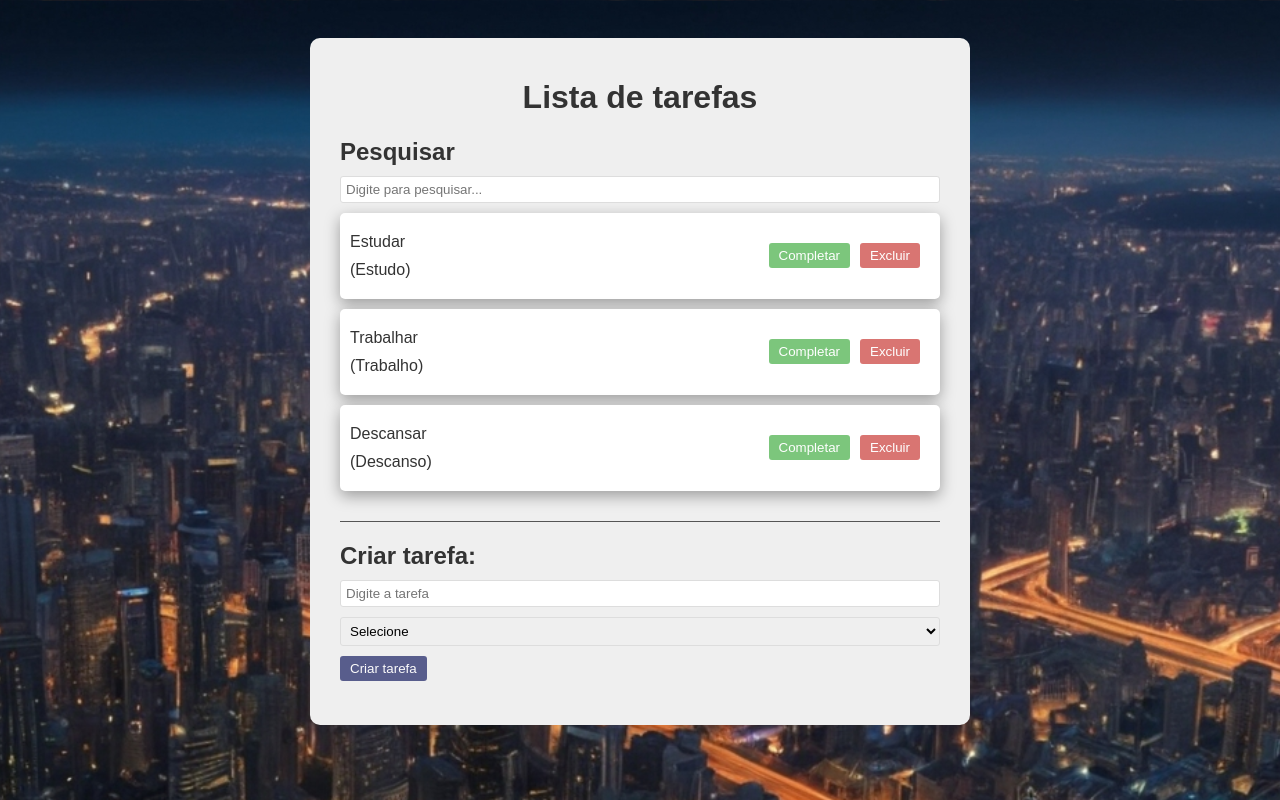
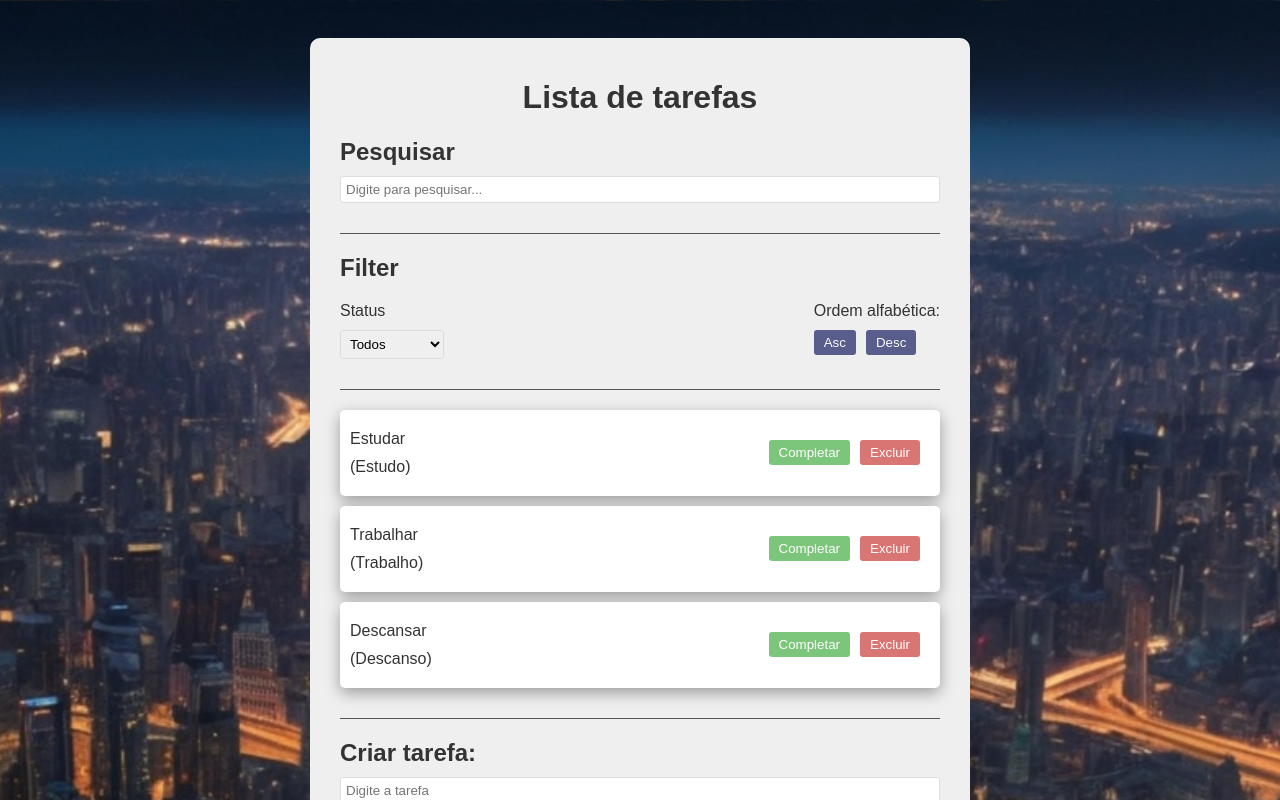
Before and after one commit to ViKMacedo/To-do, a React (Vite) app: page / in a window 1280 px wide. Shown: the top 800 px of the page. Built offline with nearby package versions, Linux system fonts and the light colour scheme.

Commit message:
Filter completed tasks

```diff
--- a/src/App.css
+++ b/src/App.css
@@ -85,3 +85,19 @@
   border-radius: 3px;
   width: 100%;
 }
+
+.filter, .search{
+  border-bottom: 1px solid #555;
+  margin-bottom: 20px;
+  padding-bottom: 20px;
+}
+
+.filter-option{
+  display: flex;
+  justify-content: space-between;
+  gap:3rem;
+}
+
+.filter-option-div{
+  flex: 1 0 0;
+}
--- a/src/App.tsx
+++ b/src/App.tsx
@@ -3,6 +3,7 @@
 import Todo from "./components/todoList";
 import Form from "./components/form";
 import Search from "./components/Search";
+import Filter from "./components/Filter";
 
 function App() {
   const [todos, setTodos] = useState([
@@ -57,12 +58,23 @@
 
   const [search, setSearch] = useState("");
 
+  const [filter, setFilter] = useState("All");
+  const [sort, setSort] = useState("Asc");
+
   return (
     <div className="app">
       <h1>Lista de tarefas</h1>
       <Search search={search} setSearch={setSearch} />
+      <Filter filter={filter} setFilter={setFilter} />
       <div className="todo-map">
         {todos
+          .filter((todo) =>
+            filter === "All"
+              ? true
+              : filter === "Completed"
+              ? todo.isComplete
+              : !todo.isComplete
+          )
           .filter((todo) =>
             todo.text.toLowerCase().includes(search.toLowerCase())
           )
--- /dev/null
+++ b/src/components/Filter.tsx
@@ -0,0 +1,24 @@
+const Filter = ({filter, setFilter}) => {
+  return (
+    <div className="filter">
+      <h2>Filter</h2>
+      <div className="filter-option">
+        <div>
+            <p>Status</p>
+            <select value={filter} onChange={(e) => setFilter(e.target.value)}>
+                <option value="All">Todos</option>
+                <option value="Completed">Completas</option>
+                <option value="Incomplete">Incompletas</option>
+            </select>
+        </div>
+        <div>
+            <p>Ordem alfabética:</p>
+            <button>Asc</button>
+            <button>Desc</button>
+        </div>
+      </div>
+    </div>
+  );
+};
+
+export default Filter;
```
